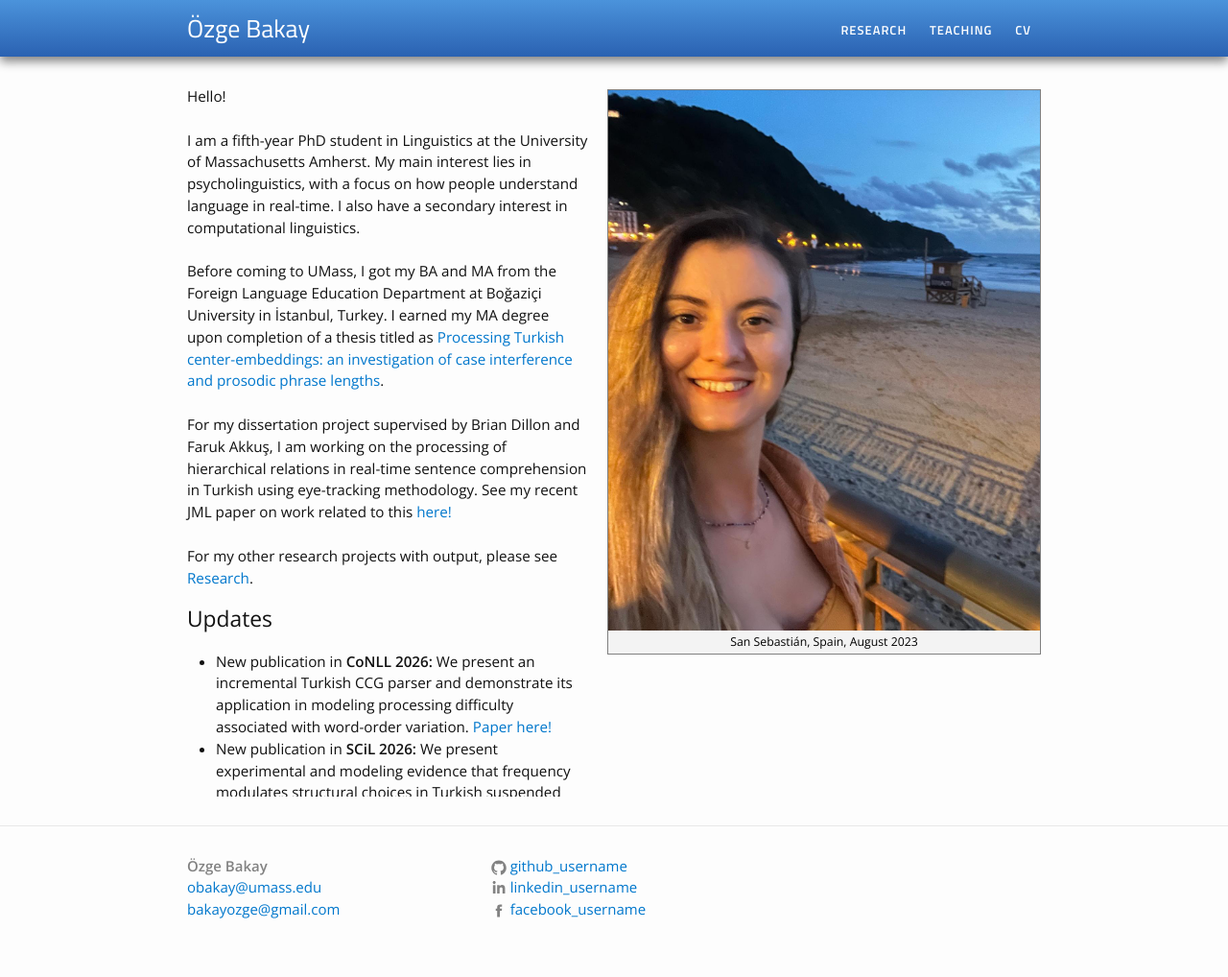
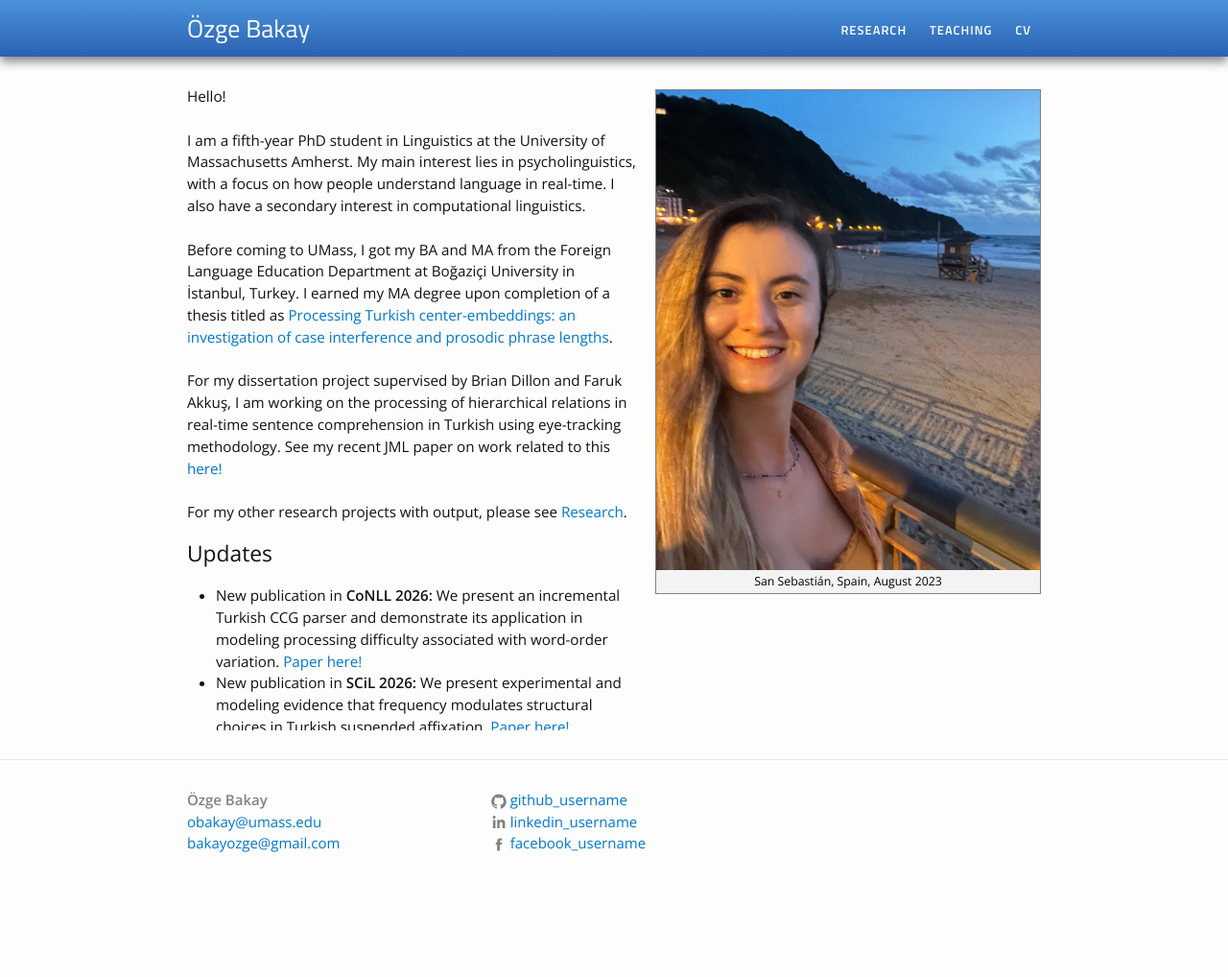
Before and after one commit to ozgebakay/ozgebakay.github.io, a Jekyll site: the page built from index.html, in a window 1280 px wide. Shown: the whole page at 96% size. Built offline with Jekyll 4.4.1, drawn with Linux system fonts in a browser that asks for light colours; after the commit the page ends 950 px from its top, so only the background shows below that.

Commit message:
Update index.html

```diff
--- a/index.html
+++ b/index.html
@@ -2,7 +2,7 @@
 layout: default
 ---
 
-{% include image.html url="/images/profile.jpg" caption="San Sebastián, Spain, August 2023" width=450 align="right" %}
+{% include image.html url="/images/profile.jpg" caption="San Sebastián, Spain, August 2023" width=400 align="right" %}
 
 <div class="home">
 
```
